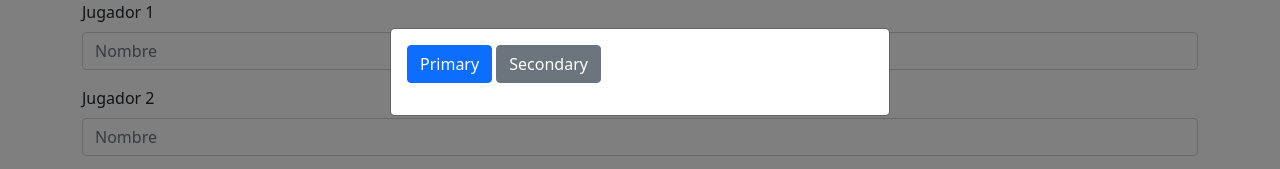
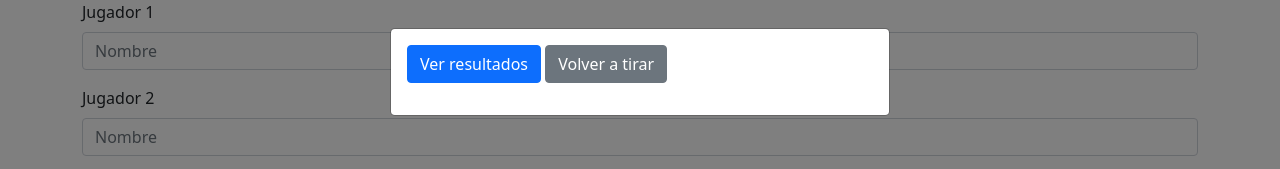
Before and after one commit to alejandro-tolaba/Challenge4, a plain HTML site: page index.html in a window 1280 px wide. Both pictures are taken after a click on the button "Cerrar". Shown: the top 169 px of the page. Drawn offline with nearby package versions, Linux system fonts and the light colour scheme.

Commit message:
Update index.html

```diff
--- a/index.html
+++ b/index.html
@@ -103,8 +103,8 @@
 								<div class="modal-body">
 									<div class="row">
 										<div class="mb-3">
-											<button type="button" class="btn btn-primary">Primary</button>
-											<button type="button" class="btn btn-secondary">Secondary</button>
+											<button type="button" class="btn btn-primary">Ver resultados</button>
+											<button type="button" class="btn btn-secondary">Volver a tirar</button>
 										</div>
 									</div>
 								</div>
```
